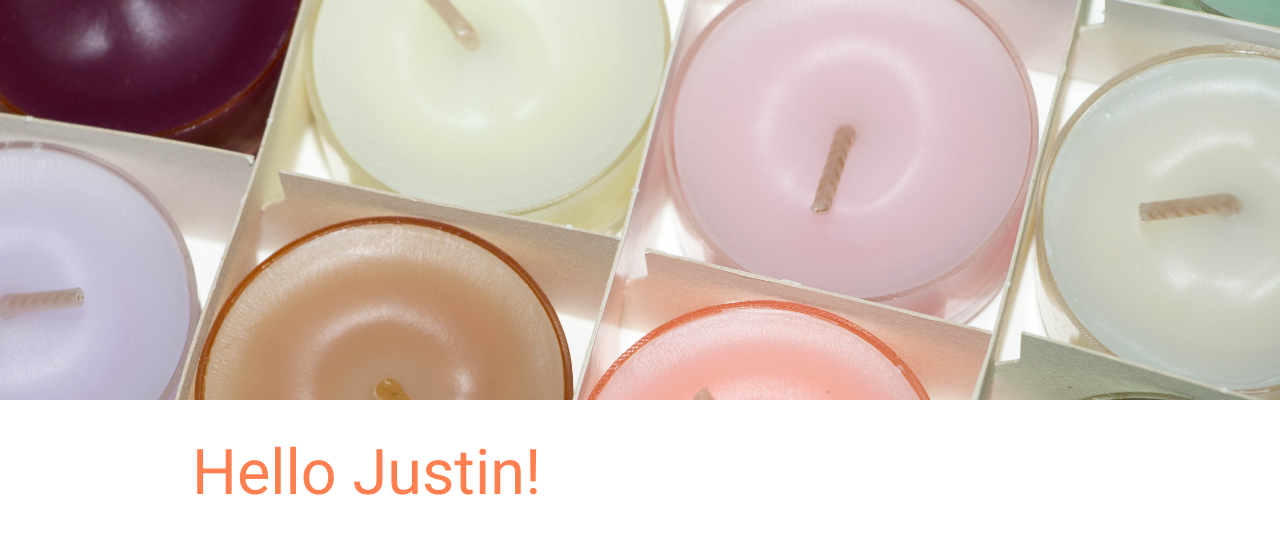
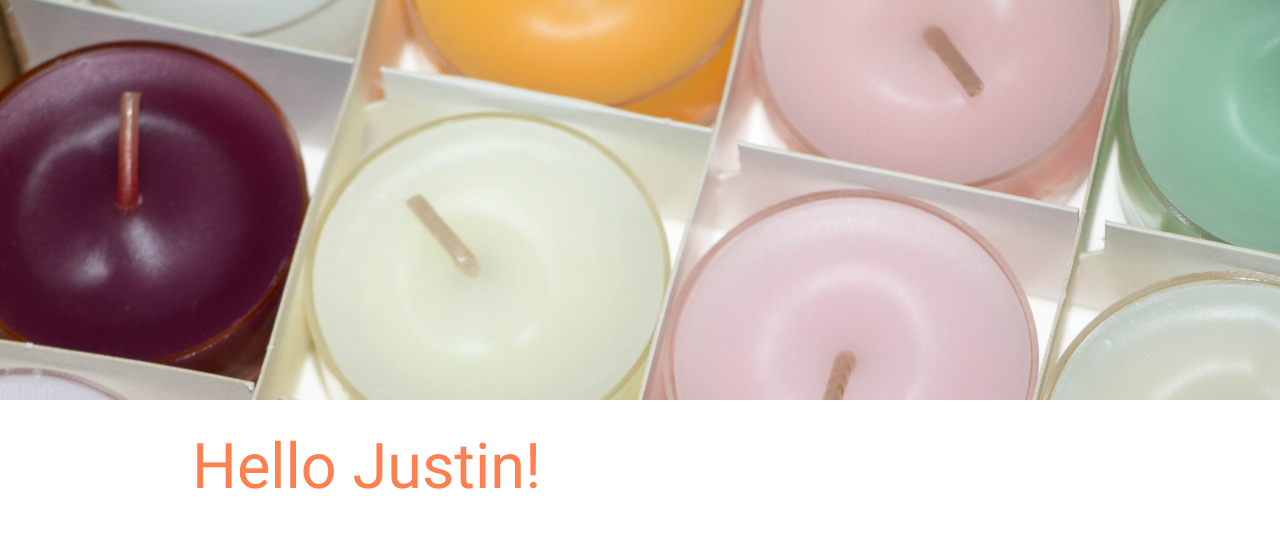
Before and after one commit to justin-nodeboy/epic-software-pos-web, a Nuxt app: page / in a window 1280 px wide. Shown: the top 534 px of the page. Built offline with nearby package versions, Linux system fonts and the light colour scheme.

Commit message:
Updated image properties

```diff
--- a/layouts/default.vue
+++ b/layouts/default.vue
@@ -1,8 +1,6 @@
 <template>
     <div>
-        <div class="index-header">
-            <img src="/tealight-candles-tea-lights-wax.jpg" />
-        </div>
+        <div class="index-header"></div>
         <nuxt></nuxt>
     </div>
 </template>
@@ -13,11 +11,10 @@
     }
     .index-header{
         width: 100%;
+        height: 400px;
+        background-image: url("/index-bg.jpg");
+        overflow: hidden;
+        background-size: cover;
     }
 
-    .index-header img {
-        width: 100%;
-        height: 400px;
-        object-fit: cover;
-    }
 </style>
```
Also changed, not shown: static/index-bg.jpg (renamed from static/tealight-candles-tea-lights-wax.jpg).
